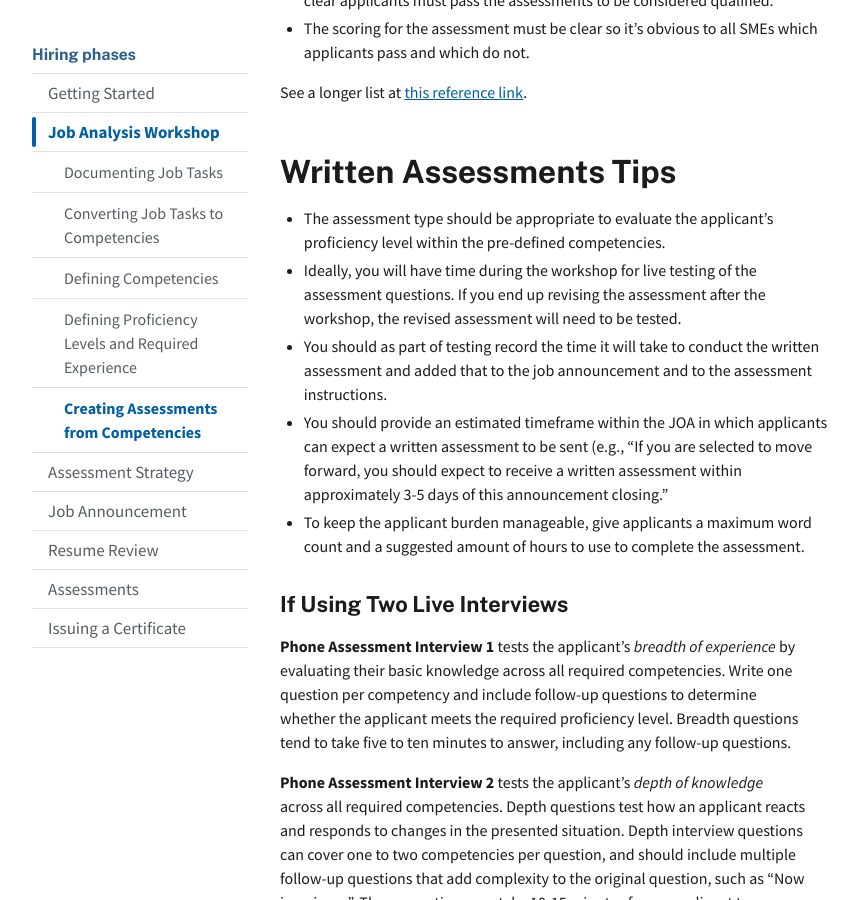
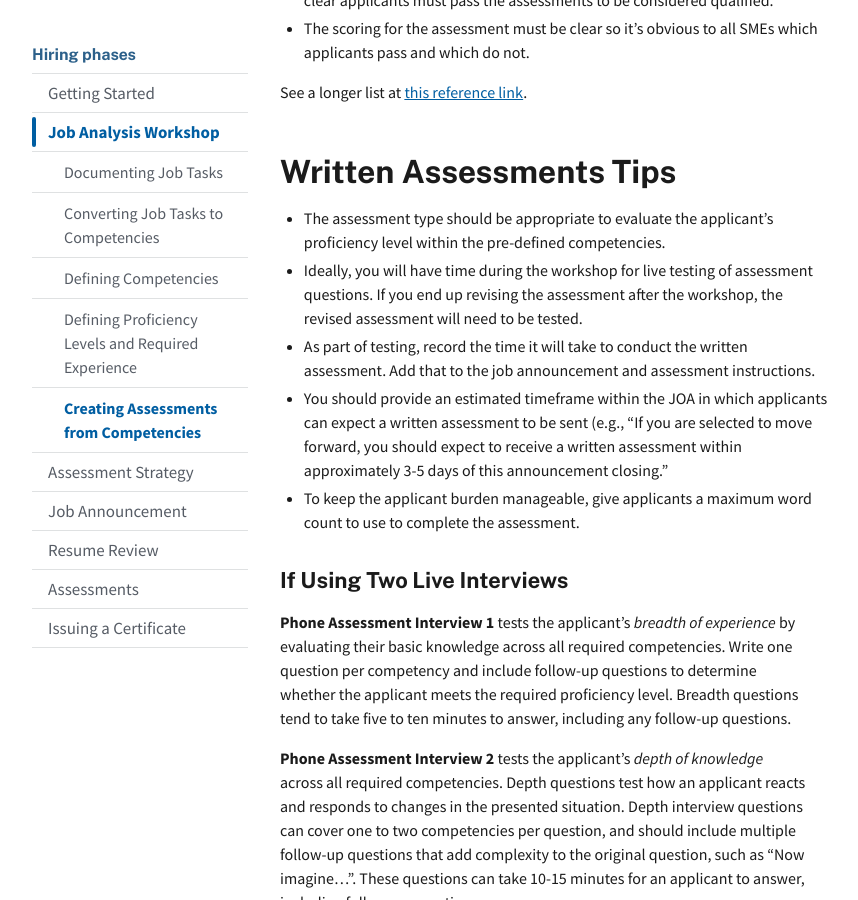
Before and after one commit to usds/SME-QA-Website, a Jekyll site: the page built from pages/phases/job-analysis/creating-assessments-from-competencies.md, in a window 1280 px wide and 900 px high, scrolled down 1399 px. Shown: the whole window, without its empty margins (128-986 px from the left). Built offline with Jekyll 4.4.1, drawn with Linux system fonts in a browser that asks for light colours.

Commit message:
Update creating-assessments-from-competencies.md

```diff
--- a/pages/phases/job-analysis/creating-assessments-from-competencies.md
+++ b/pages/phases/job-analysis/creating-assessments-from-competencies.md
@@ -39,10 +39,10 @@ See a longer list at [this reference link](https://www.opm.gov/policy-data-overs
 
 ## Written Assessments Tips
 - The assessment type should be appropriate to evaluate the applicant's proficiency level within the pre-defined competencies.
-- Ideally, you will have time during the workshop for live testing of the assessment questions. If you end up revising the assessment after the workshop, the revised assessment will need to be tested.
-- You should as part of testing record the time it will take to conduct the written assessment and added that to the job announcement and to the assessment instructions.
+- Ideally, you will have time during the workshop for live testing of assessment questions. If you end up revising the assessment after the workshop, the revised assessment will need to be tested.
+- As part of testing, record the time it will take to conduct the written assessment. Add that to the job announcement and assessment instructions.
 - You should provide an estimated timeframe within the JOA in which applicants can expect a written assessment to be sent (e.g., "If you are selected to move forward, you should expect to receive a written assessment within approximately 3-5 days of this announcement closing."
-- To keep the applicant burden manageable, give applicants a maximum word count and a suggested amount of hours to use to complete the assessment.
+- To keep the applicant burden manageable, give applicants a maximum word count to use to complete the assessment.
 
 ### If Using Two Live Interviews
 
```
